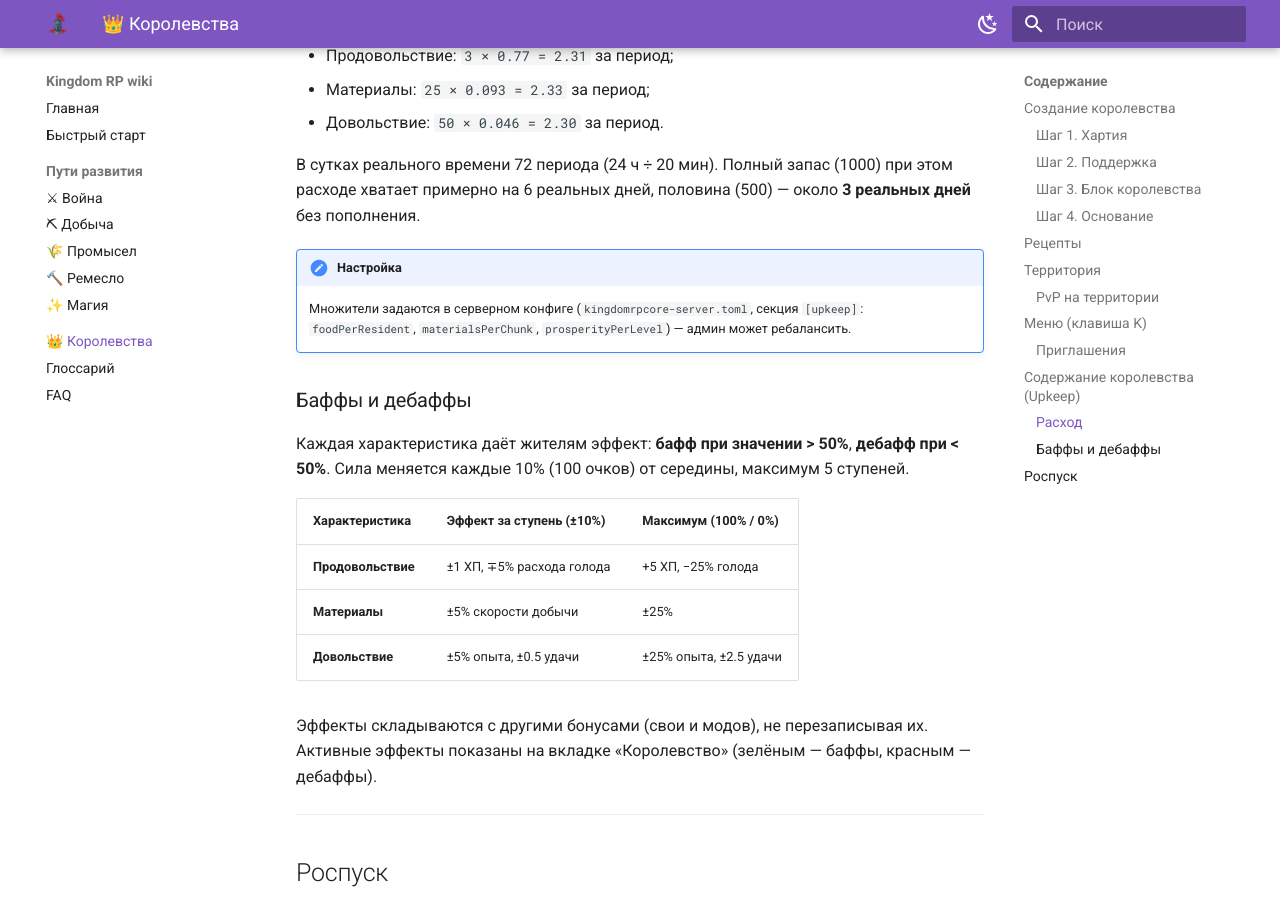
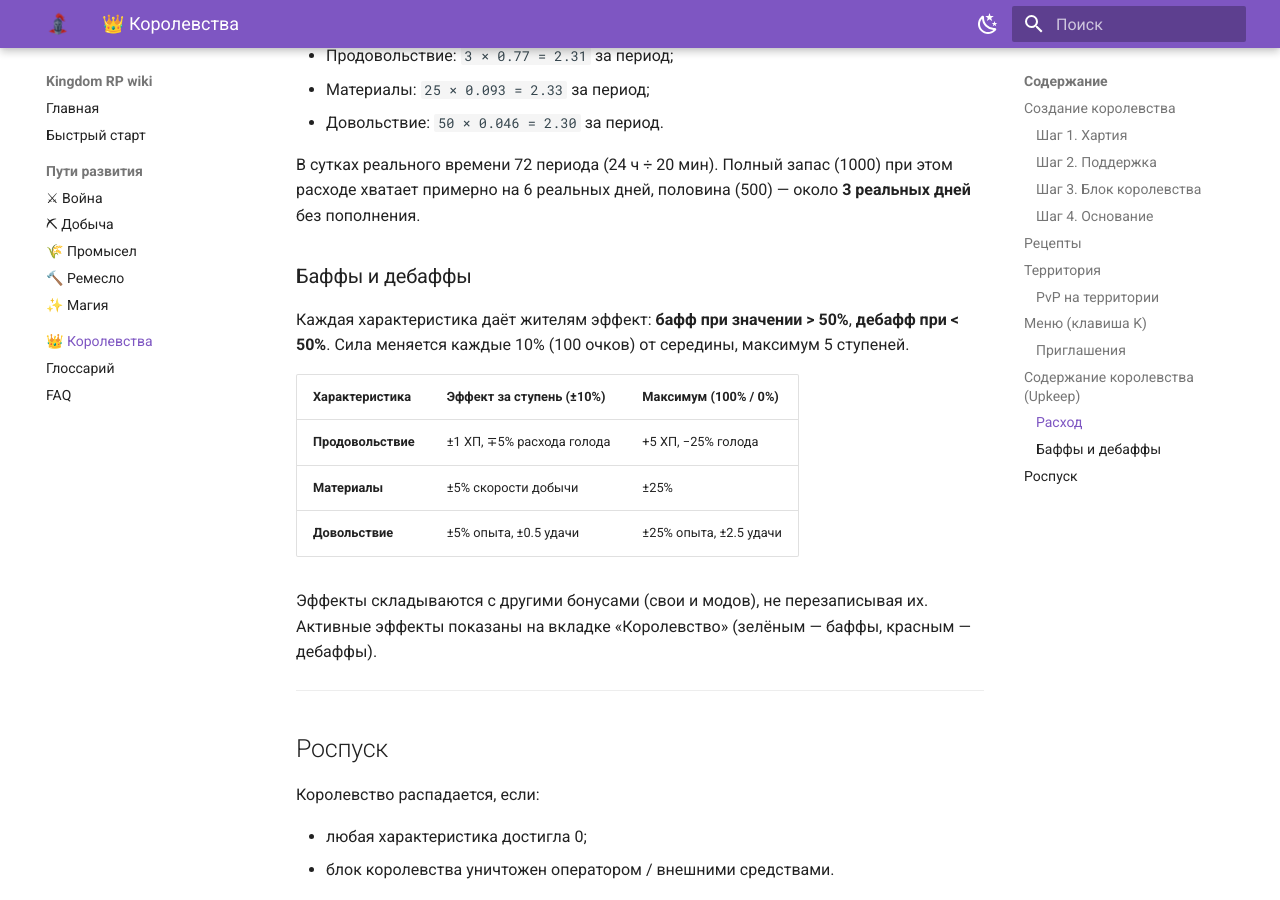
Before and after one commit to Kingdom-RP/krp-wiki, an MkDocs documentation site: the page built from docs/kingdoms.md, in a window 1280 px wide and 900 px high, scrolled down 4085 px. Built offline with MkDocs 1.6.1 and Material for MkDocs 9.7.7, drawn with Linux system fonts in a browser that asks for light colours.

Commit message:
docs(kingdoms): drop admin config note
Co-Authored-By: Claude Opus 4.8 <noreply@anthropic.com>

```diff
--- a/docs/kingdoms.md
+++ b/docs/kingdoms.md
@@ -135,10 +135,6 @@
 В сутках реального времени 72 периода (24 ч ÷ 20 мин). Полный запас (1000) при этом расходе
 хватает примерно на 6 реальных дней, половина (500) — около **3 реальных дней** без пополнения.
 
-!!! note "Настройка"
-    Множители задаются в серверном конфиге (`kingdomrpcore-server.toml`, секция `[upkeep]`:
-    `foodPerResident`, `materialsPerChunk`, `prosperityPerLevel`) — админ может ребалансить.
-
 ### Баффы и дебаффы
 
 Каждая характеристика даёт жителям эффект: **бафф при значении > 50%**, **дебафф при < 50%**.
```
